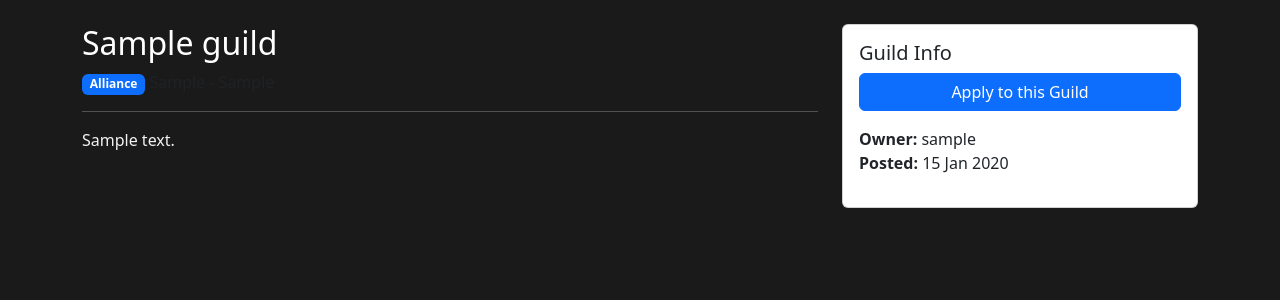
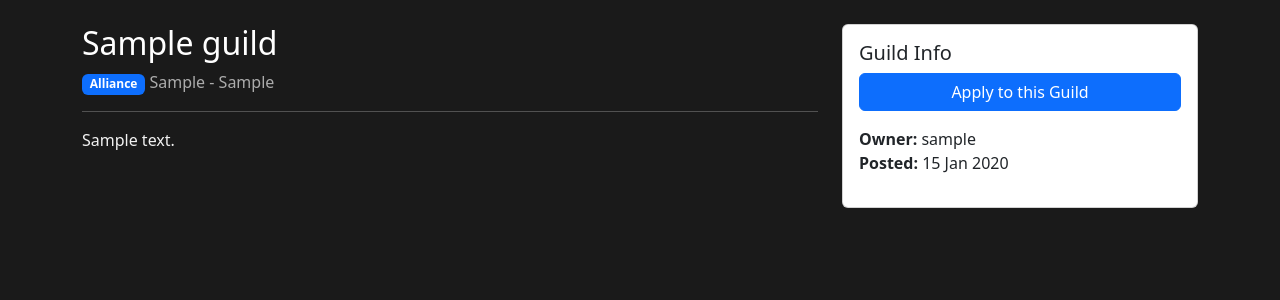
Before and after one commit to mathiase4/wow-guild-recruitment, a Django app: a page that uses templates/base.html in a window 1280 px wide. Shown: the part 56-356 px from the top of the page. Run offline with Django 4.2, Linux system fonts and the light colour scheme; tables that the repository leaves empty hold one stand-in row (values such as "Sample post").

Commit message:
improve contrast for muted text

```diff
--- a/static/css/style.css
+++ b/static/css/style.css
@@ -21,3 +21,7 @@
     color: #c0c0c0 !important;
 
 }
+/* Override Bootstrap's default muted text color */
+.text-muted {
+    color: #acacac !important; /* En ljusare gråfärg som syns bättre */
+}
```
